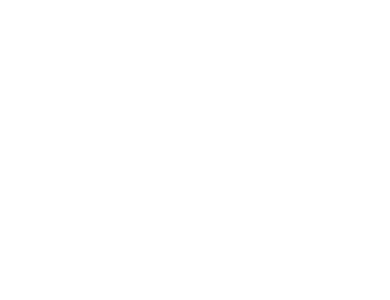
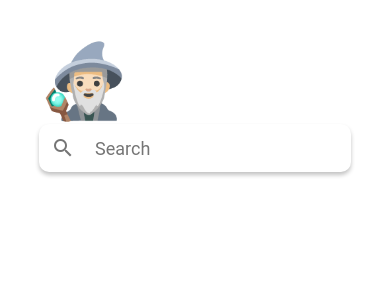
Before and after one commit to brodieheywood/help-plz, a React Native app: screen / in a window 390 px wide. Shown: the top 300 px of the page. Built offline with nearby package versions, Linux system fonts and the light colour scheme.

Commit message:
Add UI for topic search.
A React Native Paper SearchBar component with an Emoji wizard peeking over it.

```diff
--- /dev/null
+++ b/src/Components/TopicSearchBar.js
@@ -0,0 +1,28 @@
+import React, { useState } from 'react';
+import { StyleSheet } from 'react-native';
+import { Searchbar, Text } from 'react-native-paper';
+
+const TopicSearchBar = () => {
+  const [searchQuery, setSearchQuery] = useState('');
+
+  const onChangeSearch = (query) => setSearchQuery(query);
+
+  return (
+    <>
+      <Text style={styles.wizard}>🧙🏻‍♂️</Text>
+      <Searchbar
+        placeholder="Search"
+        onChangeText={onChangeSearch}
+        value={searchQuery}
+      />
+    </>
+  );
+};
+
+const styles = StyleSheet.create({
+  wizard: {
+    fontSize: 72,
+  },
+});
+
+export default TopicSearchBar;
--- a/src/Screens/Home/index.js
+++ b/src/Screens/Home/index.js
@@ -1,12 +1,14 @@
 import React from 'react';
 import { SafeAreaView, View } from 'react-native';
 import { StatusBar } from 'expo-status-bar';
+import TopicSearchBar from '../../Components/TopicSearchBar';
 import styles from '../styles';
 
 const HomeScreen = () => (
   <SafeAreaView>
     <View style={styles.home}>
       <StatusBar style="auto" />
+      <TopicSearchBar />
     </View>
   </SafeAreaView>
 );
--- a/src/Screens/styles.js
+++ b/src/Screens/styles.js
@@ -1,8 +1,10 @@
 import { StyleSheet } from 'react-native';
+
+const padding = '10%';
 
 const styles = StyleSheet.create({
   home: {
-    padding: '10%',
+    padding: padding,
   },
 });
 
```
